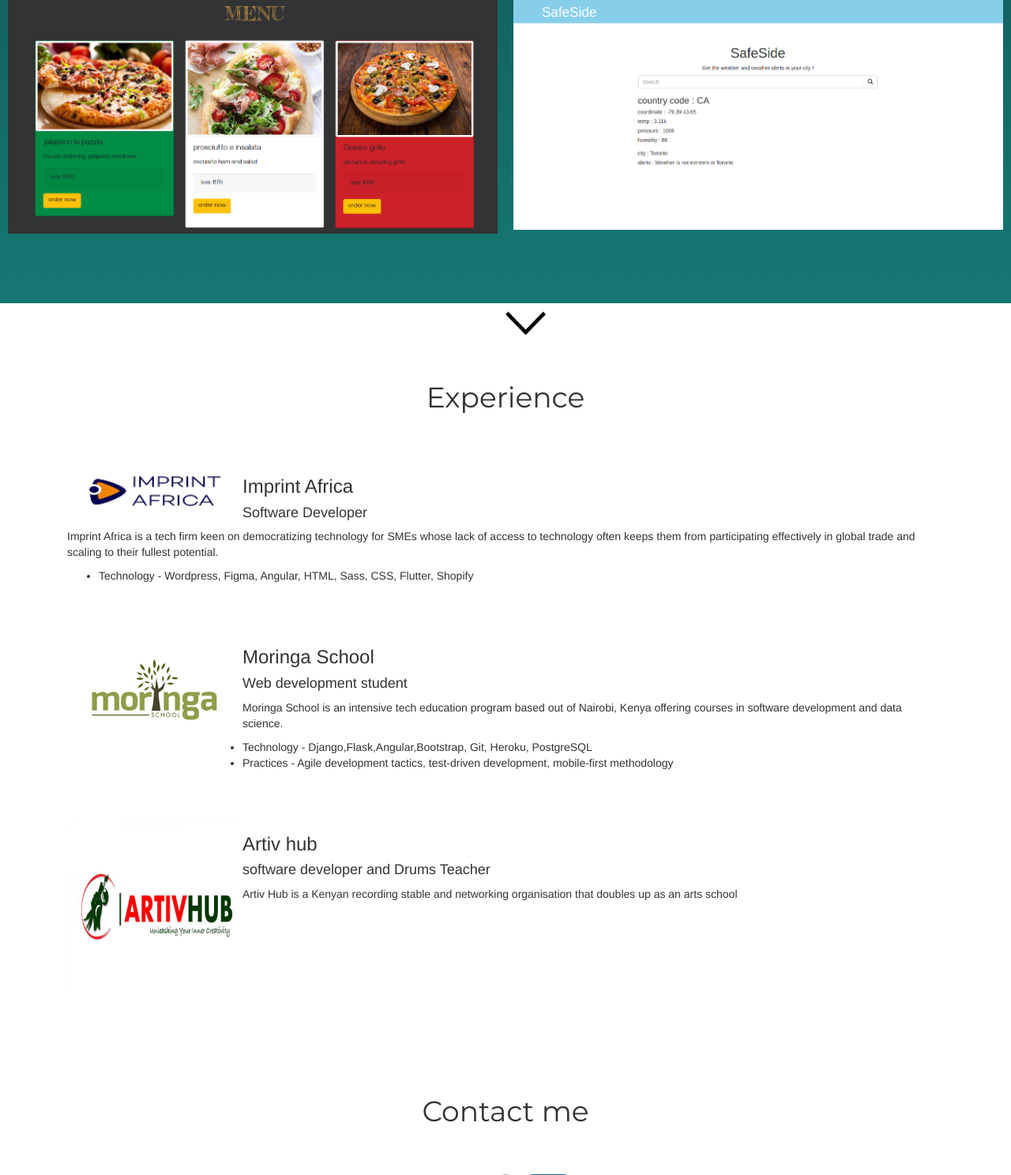
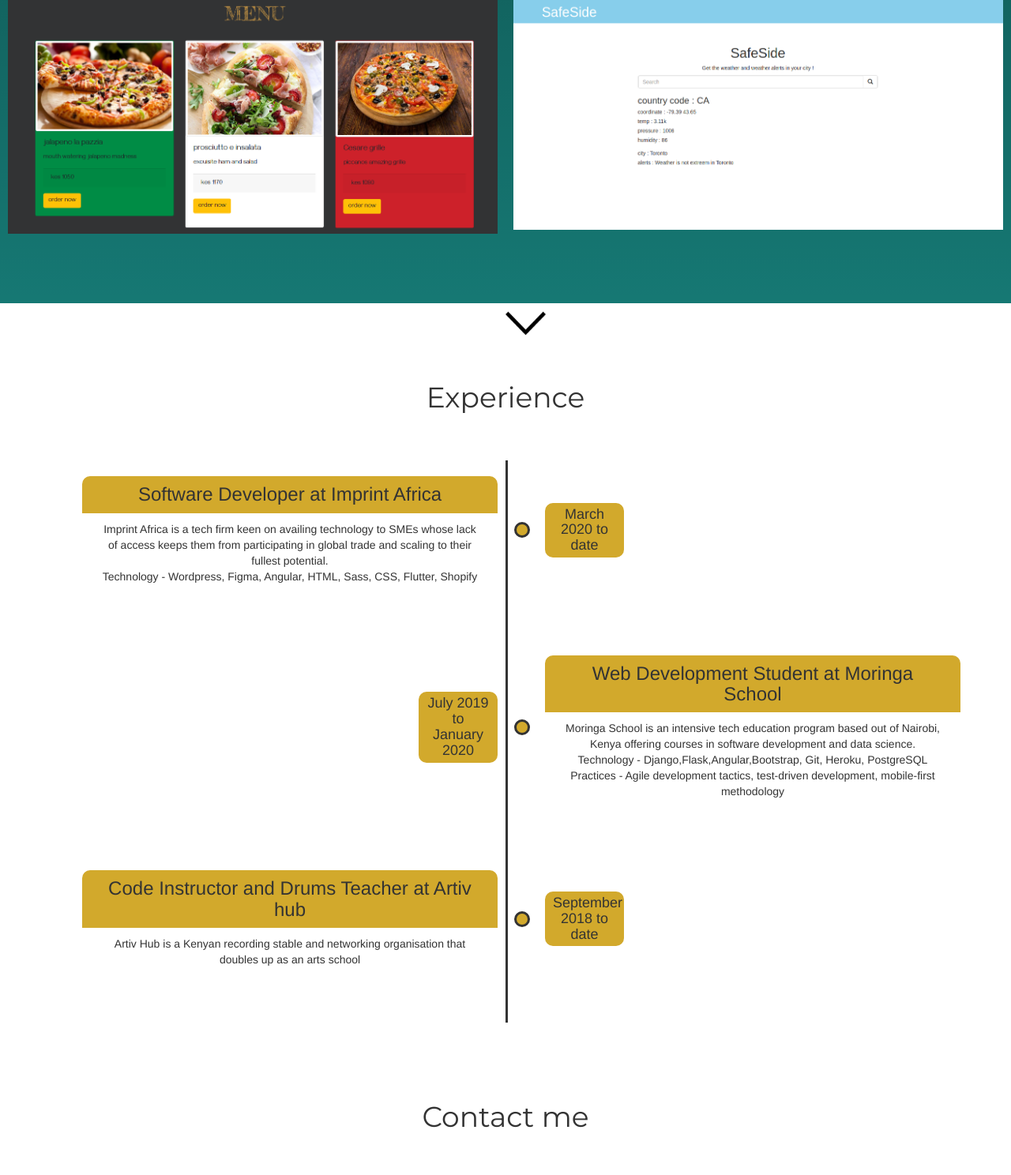
Before and after one commit to Tyra-hans/Portfolio, a Django app: page / in a window 1280 px wide. Shown: the part 2131-3619 px from the top of the page at 79% size. Run offline with Django 3.2, Linux system fonts and the light colour scheme; some libraries are stand-ins or nearby versions.

Commit message:
changes styling in experience section to timeline view

```diff
--- a/portapp/templates/home.html
+++ b/portapp/templates/home.html
@@ -43,22 +43,24 @@
 </div>
 <!--============================ strengths section========================== -->
 
-<div class="container text-center" id="strengths">
-  <h1 class="text-center heading " style="padding: 50px;padding-bottom:60px;">Strengths</h1>
+<div class="container-fluid text-center bg-img1" id="strengths">
+  <Strong>
+    <h1 class="text-center heading " style="padding: 50px;padding-bottom:60px;font-weight: 30px;">Strengths</h1>
+  </Strong>
   <div class="row">
 
-    <div class="col-md-4 wow slideInLeft " id="wrapper">
+    <div class="col-md-4 col-sm-12 col-xs-12 wow slideInLeft " id="wrapper">
       <img src="static/images/alien_PNG55.png" alt="" class="hover hvr-grow" style="width: 200px;height: 200px;">
       <h3><strong>I'm different</strong></h3>
       <p class="text5">Unique and ‘out of this world’. Full of fresh ideas and out-of-the-box strategies</p>
 
     </div>
-    <div class="col-md-4 wow slideInUp" id="wrapper2" data-wow-delay="0.2s">
+    <div class="col-md-4 col-sm-12 col-xs-12 wow slideInUp" id="wrapper2" data-wow-delay="0.2s">
       <img src="static/images/mans.png" alt="" class="hover2 hvr-grow" style="width: 200px;height: 200px;">
       <h3><strong>I’m progressive</strong> </h3>
       <p class="text2 ">Its not enough to be a thinker. I strive to break from reaching for low hanging fruit</p>
     </div>
-    <div class="col-md-4 wow slideInRight" id="wrapper3" data-wow-delay="0.3s">
+    <div class="col-md-4 col-sm-12 col-xs-12 wow slideInRight" id="wrapper3" data-wow-delay="0.3s">
       <img src="static/images/einstein.png" alt="" class="hover3 hvr-grow" style="width: 200px;height: 200px;">
       <h3> <strong>I'm smart</strong> </h3>
       <img style="width: 200px;height: 200px;" src="static/images/einteinfunny.png" class="text3">
@@ -92,7 +94,8 @@
         <img class="" src="static/images/mobile.jpg" style="width:100%;" alt="">
         <div class="overlay">
           <h2>Mobile Ui design</h2>
-          <a class="info" href="https://www.figma.com/proto/62f7LGbYMMdXAIY5749Er1/product-page?node-id=1%3A2&scaling=scale-down">explore</a>
+          <a class="info"
+            href="https://www.figma.com/proto/62f7LGbYMMdXAIY5749Er1/product-page?node-id=1%3A2&scaling=scale-down">explore</a>
         </div>
       </div>
     </div>
@@ -130,51 +133,99 @@
 
 <!--============================ experience section========================== -->
 
-<div class="container" id="experience">
+<div class="container-fluid" id="experience">
   <h1 class="text-center heading wow fadeIn" style="padding: 50px;" data-wow-delay="0.3s">Experience</h1>
   <div class="row ">
-    <div class="col-md-12 col-sm-12 col-xs-12 col-lg-12 wow fadeIn" style="padding-bottom: 30px;" data-wow-delay="0.3s">
-      <a href="https://imprintaf.com/"><img src="static/images/logo.png" alt="" class="experience-img"
-          style="width: 20%;border-radius: 50%;"></a>
 
-      <h3 class="experience-txt">Imprint Africa</h3>
-      <h4 class="experience-position">Software Developer</h4>
-      <p>Imprint Africa is a tech firm keen on democratizing technology for SMEs whose lack of access to technology
-        often keeps them from participating effectively in global trade and scaling to their fullest potential.</p>
+    <div class="timeline">
+
       <ul>
-        <li>Technology - Wordpress, Figma, Angular, HTML, Sass, CSS, Flutter, Shopify</li>
+
+        <li>
+
+          <div class="content">
+
+            <h3>Software Developer at Imprint Africa</h3>
+
+            <p>Imprint Africa is a tech firm keen on availing technology to SMEs whose lack of access
+              keeps them from participating in global trade and scaling to their fullest potential. <br>Technology -
+              Wordpress, Figma, Angular, HTML, Sass, CSS, Flutter, Shopify</p>
+
+
+          </div>
+
+          <div class="point"></div>
+
+          <div class="date">
+
+            <h4>March 2020 to date</h4>
+
+          </div>
+
+        </li>
+
+        <li>
+
+          <div class="content">
+
+            <h3>Web Development Student at Moringa School</h3>
+
+            <p>Moringa School is an intensive tech education program based out of Nairobi, Kenya offering courses in
+              software
+              development and data science. <br> Technology - Django,Flask,Angular,Bootstrap, Git, Heroku, PostgreSQL
+              <br>
+              Practices - Agile development tactics, test-driven development, mobile-first methodology
+
+            </p>
+
+          </div>
+
+          <div class="point"></div>
+
+          <div class="date">
+
+            <h4>July 2019 to January 2020</h4>
+
+          </div>
+
+        </li>
+
+        <li>
+
+          <div class="content">
+
+            <h3>Code Instructor and Drums Teacher at Artiv hub</h3>
+
+            <p>Artiv Hub is a Kenyan recording stable and networking organisation that doubles up as an arts school</p>
+
+          </div>
+
+          <div class="point"></div>
+
+          <div class="date">
+
+            <h4>September 2018 to date</h4>
+
+          </div>
+
+        </li>
+
 
       </ul>
-      <br>
-    </div>
-    <div class="col-md-12 col-sm-12 col-xs-12 col-lg-12 wow fadeIn" style="padding-bottom: 30px;" data-wow-delay="0.3s">
-      <a href="https://moringaschool.com/"><img src="static/images/moringalogo.png" alt="" class="experience-img"
-          style="width: 20%;border-radius: 50%;"></a>
 
-      <h3 class="experience-txt">Moringa School</h3>
-      <h4 class="experience-position">Web development student</h4>
-      <p>Moringa School is an intensive tech education program based out of Nairobi, Kenya offering courses in software
-        development and data science.</p>
-      <ul>
-        <li>Technology - Django,Flask,Angular,Bootstrap, Git, Heroku, PostgreSQL</li>
-        <li>Practices - Agile development tactics, test-driven development, mobile-first methodology</li>
-      </ul>
-      <br>
-    </div>
-
-
-    <div class="col-md-12 col-sm-12 col-xs-12 col-lg-12 wow fadeIn" style="padding-bottom: 30px;" data-wow-delay="0.4s">
-      <a href="https://artivhub.org/"><img src="static/images/artivhub.png" alt="" class="experience-img"
-          style="width: 20%;"></a>
-
-      <h3 class="experience-txt">Artiv hub</h3>
-      <h4 class="experience-position">software developer and Drums Teacher</h4>
-      <p>Artiv Hub is a Kenyan recording stable and networking organisation that doubles up as an arts school</p>
-      <br>
     </div>
 
   </div>
 </div>
+
+
+
+
+
+
+
+
+
 
 <!--============================ contact section========================== -->
 <div class="container" id="contact">
--- a/requirements.txt
+++ b/requirements.txt
@@ -5,6 +5,7 @@ django-bootstrap4==1.1.1
 django-heroku==0.3.1
 gunicorn==20.0.4
 Pillow==7.0.0
+pkg-resources==0.0.0
 psycopg2==2.8.4
 pytz==2019.3
 soupsieve==1.9.5
--- a/static/css/baseport.css
+++ b/static/css/baseport.css
@@ -289,3 +321,102 @@ top: 50%;
     color: #999;
     background: #fffccc;
 }
+
+
+
+
+.timeline {
+  position: relative;
+  margin: 0 auto;
+  width: 90%;
+
+}
+
+.timeline ul li {
+  margin-bottom: 50px;
+  list-style-type: none;
+  display: flex;
+  flex-direction: row;
+  align-items: center;
+}
+
+.point {
+  min-width: 20px;
+  height: 20px;
+  background-color: #D2A92C;
+  border-radius: 100%;
+  z-index: 2;
+  border: 3px #333333 solid;
+  position: relative;
+  left: 1px;
+}
+
+.timeline ul li .content {
+  width: 50%;
+  padding: 0 20px;
+}
+
+.timeline ul li:nth-child(odd) .content {
+  padding-left: 0;
+}
+
+.timeline ul li:nth-child(odd) .date {
+  padding-right: 0;
+}
+
+.timeline ul li:nth-child(even) .content {
+  padding-right: 0;
+}
+
+.timeline ul li:nth-child(even) .date {
+  padding-left: 0;
+}
+
+.timeline ul li .date {
+  width: 50%;
+  padding: 0 20px;
+  font-weight: normal;
+}
+
+.timeline ul li .date h4 {
+  background-color: #D2A92C;
+  width: 100px;
+  text-align: center;
+  padding: 5px 10px;
+  border-radius: 10px;
+}
+
+.timeline ul li .content h3 {
+  padding: 10px 20px;
+  background-color: #D2A92C;
+  margin-bottom: 0;
+  text-align: center;
+  border-top-left-radius: 10px;
+  border-top-right-radius: 10px;
+}
+
+.timeline ul li .content p {
+  padding: 10px 20px;
+  background-color: #fff;
+  margin-top: 0;
+  text-align: center;
+  border-bottom-left-radius: 10px;
+  border-bottom-right-radius: 10px;
+}
+
+.timeline ul li:nth-child(even) {
+  flex-direction: row-reverse;
+}
+
+.timeline ul li:nth-child(even) .date h4 {
+  float: right
+}
+
+.timeline::before {
+  content: "";
+  position: absolute;
+  height: 100%;
+  width: 3px;
+  left: 50%;
+  background-color: #333333;
+}
```
Also changed, not shown: other parts of static/css/baseport.css (+32 -0 lines), static/images/tyrahans.jpg (added), tyrahans.jpg (added).
